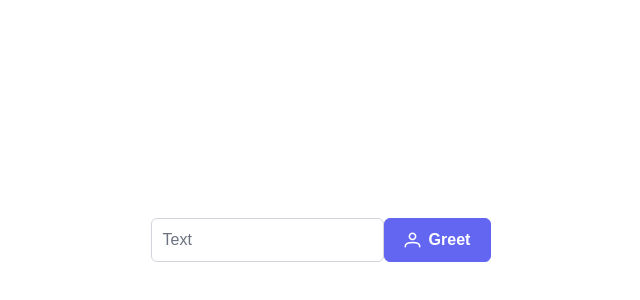
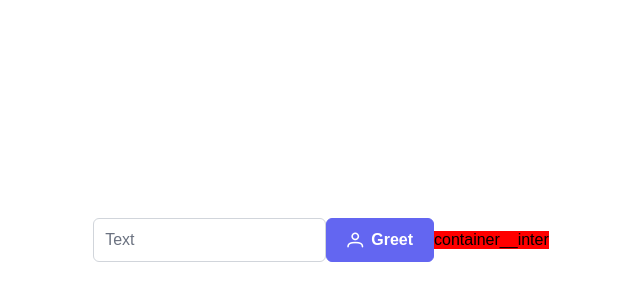
Before and after one commit to gmwu185/primevue3-test-preview, a Vue app: page / in a window 1280 px wide. Shown: the part 168-468 px from the top of the page, without its empty margins (319-959 px from the left). Built offline with nearby package versions, Linux system fonts and the light colour scheme; a web font is replaced by a local one.

Commit message:
增加 sass-loader 與使用 scss

```diff
--- a/package.json
+++ b/package.json
@@ -9,6 +9,7 @@
   },
   "dependencies": {
     "core-js": "^3.8.3",
+    "primeflex": "^3.3.0",
     "primeicons": "^6.0.1",
     "primevue": "^3.26.0",
     "vue": "^3.2.13"
@@ -20,7 +21,9 @@
     "@vue/cli-plugin-eslint": "~5.0.0",
     "@vue/cli-service": "~5.0.0",
     "eslint": "^7.32.0",
-    "eslint-plugin-vue": "^8.0.3"
+    "eslint-plugin-vue": "^8.0.3",
+    "sass": "^1.60.0",
+    "sass-loader": "^13.2.1"
   },
   "eslintConfig": {
     "root": true,
--- a/src/App.vue
+++ b/src/App.vue
@@ -10,6 +10,9 @@
       icon="pi pi-user"
     >
     </ButtonUI>
+    <div class="container__inter">
+      container__inter
+    </div>
   </div>
 </template>
 
@@ -29,11 +32,14 @@ const greet = () => {
 };
 </script>
 
-<style scoped>
+<style lang="scss">
 .container {
   display: flex;
   align-items: center;
   justify-content: center;
   min-height: 100vh;
+  &__inter {
+    background-color: red;
+  }
 }
 </style>
```
Also changed, not shown: 1 other file (tests, documents, lock files or other folders).
